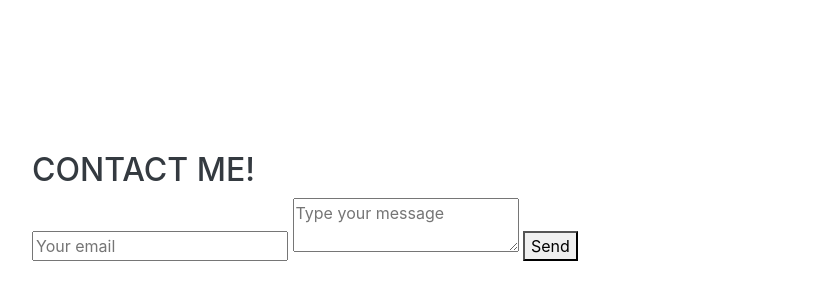
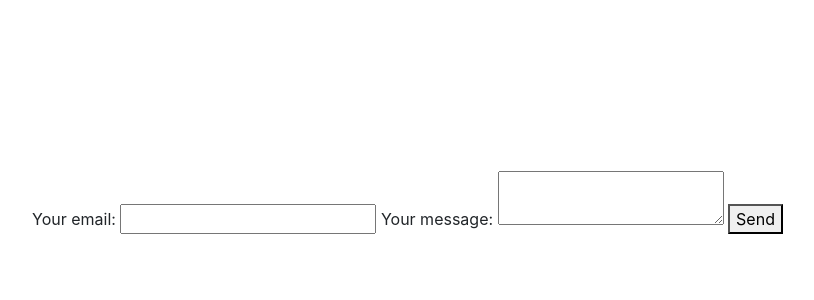
Before and after one commit to ericjcherubin/website, a website with bundled scripts: page index.html in a window 1280 px wide. Shown: the part 3397-3697 px from the top of the page, without its empty margins (288-1102 px from the left). Built offline with nearby package versions, Linux system fonts and the light colour scheme; files whose address does not match are found by name; a web font is replaced by a local one.

Commit message:
Update index.html

```diff
--- a/index.html
+++ b/index.html
@@ -136,16 +136,23 @@
 
   <section class="resume-section p-3 p-lg-5 d-flex align-items-center" id="contact">
       <div class="w-100">
-         <div id="contact">
-            <h2>Contact Me!</h2>
-               <div id="contact-form">
-                  <form action="https://formspree.io/f/mbjqjkjb" method="POST">
-                  <input type="hidden" name="_subject" value="Contact request from personal website" />
-                  <input type="email" name="_replyto" placeholder="Your email" required>
-                  <textarea name="message" placeholder="Type your message" required></textarea>
-                  <button type="submit">Send</button>
-                  </form>
-               </div>
+<form
+  action="https://formspree.io/f/mbjqjkjb"
+  method="POST"
+>
+  <label>
+    Your email:
+    <input type="email" name="_replyto">
+  </label>
+  <label>
+    Your message:
+    <textarea name="message"></textarea>
+  </label>
+
+  <!-- your other form fields go here -->
+
+  <button type="submit">Send</button>
+</form>
     </div>
       </div>
     </section>
```
